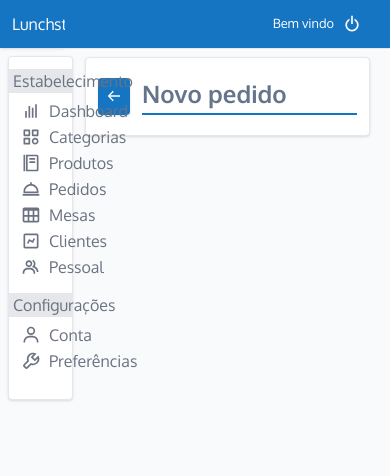
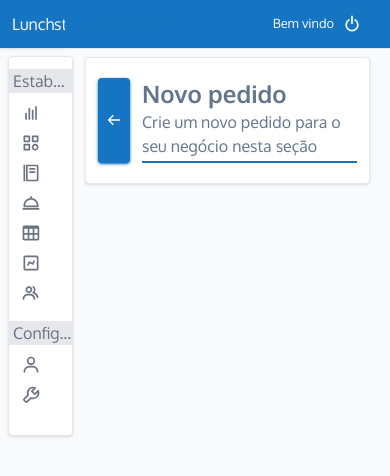
Before and after one commit to gabeFrancisco/LunchStack.Web, a React (Vite) app: page /dashboard/pedidos/novoPedido in a window 390 px wide. Shown: the top 476 px of the page. Built offline with nearby package versions, Linux system fonts and the light colour scheme; no server answers.

Commit message:
styling and responsive design take 1

```diff
--- a/src/components/Category/CategoryCard.tsx
+++ b/src/components/Category/CategoryCard.tsx
@@ -16,7 +16,7 @@ function CategoryCard(props: Props) {
   return (
     <div key={props.index}>
       <div
-        className="relative flex flex-row justify-between w-full m-1 rounded shadow cursor-pointer hover:bg-slate-200"
+        className="relative flex flex-row justify-between w-full m-1 transition ease-in-out rounded shadow cursor-pointer hover:-translate-y-1 hover:shadow-lg"
         onClick={handleInfoModal}
       >
         <div className="mr-5">
--- a/src/components/Category/CategoryToolbar.tsx
+++ b/src/components/Category/CategoryToolbar.tsx
@@ -4,10 +4,10 @@ interface Props {
 
 function CategoryToolbar(props: Props) {
   return (
-    <div className="flex flex-row w-full py-2 border-b">
+    <div className="flex flex-row w-full py-2 mb-2 border-b">
       <button
         onClick={props.newCategoryModalState}
-        className="px-3 py-1 text-sm text-white rounded bg-primary hover:bg-blue-900"
+        className="px-3 py-1 text-sm text-white transition ease-in-out rounded shadow shadow-primary bg-primary hover:bg-blue-900"
       >
         Nova Categoria!
       </button>
--- a/src/components/OrderSheet/OrderSheetToolbar.tsx
+++ b/src/components/OrderSheet/OrderSheetToolbar.tsx
@@ -10,7 +10,7 @@ function OrderSheetToolbar(props: Props) {
     <div className="flex flex-row w-full py-2 borber-b">
       <button
         onClick={() => navigate("novoPedido")}
-        className="px-3 py-1 text-sm text-white rounded bg-primary hover:bg-blue-900"
+        className="transition ease-in-out px-3 py-1 shadow shadow-primary text-sm text-white rounded bg-primary hover:bg-blue-900"
       >Novo pedido!</button>
     </div>
   );
--- a/src/components/Products/ProductToolbar.tsx
+++ b/src/components/Products/ProductToolbar.tsx
@@ -7,7 +7,7 @@ function ProductToolbar(props: Props) {
     <div className="flex flex-row w-full py-2 border-b">
       <button
         onClick={props.newProductModalState}
-        className="px-3 py-1 text-sm text-white rounded bg-primary hover:bg-blue-900"
+        className="transition ease-in-out px-3 py-1 text-sm text-white rounded shadow shadow-primary bg-primary hover:bg-blue-900"
       >
         Novo produto!
       </button>
--- a/src/components/SectionTitle/SectionTitle.tsx
+++ b/src/components/SectionTitle/SectionTitle.tsx
@@ -17,7 +17,7 @@ const SectionTitle = (props: SectionTitleProps) => {
         <button
           title="Voltar"
           onClick={handleBackPage}
-          className="px-2 py-1 mr-3 text-white rounded shadow bg-primary"
+          className="px-2 py-1 mr-3 text-white rounded shadow shadow-primary bg-primary"
         >
           <BiArrowBack></BiArrowBack>
         </button>
--- a/src/components/Sidebar/Sidebar.tsx
+++ b/src/components/Sidebar/Sidebar.tsx
@@ -69,7 +69,7 @@ function Sidebar() {
       </div>
       <ul className="w-full py-3 m-2 bg-white border rounded shadow">
         <div>
-          <p className="pl-1 bg-gray-200">Estabelecimento</p>
+          <p className="pl-1 truncate bg-gray-200">Estabelecimento</p>
           <div className="px-3 pt-1 pb-3">
             {shop.map((el, index) => (
               <li key={index} className="">
@@ -77,14 +77,14 @@ function Sidebar() {
                   className="flex flex-row items-center my-0.5 hover:text-primary"
                   to={el.url}
                 >
-                  <div className="mr-2 text-xl">{el.icon}</div>
-                  {el.name}
+                  <div className="my-1 mr-0 text-xl lg:mr-2 lg:my-0">{el.icon}</div>
+                  <span className="hidden lg:block">{el.name}</span>
                 </Link>
               </li>
             ))}
           </div>
         </div>
-          <p className="pl-1 bg-gray-200">Configurações</p>
+          <p className="pl-1 truncate bg-gray-200">Configurações</p>
           <div className="px-3 pt-1 pb-3">
             {config.map((el, index) => (
               <li key={index}>
@@ -92,8 +92,8 @@ function Sidebar() {
                   className="flex flex-row items-center my-0.5 hover:text-primary"
                   to={el.url}
                 >
-                  <div className="mr-2 text-xl">{el.icon}</div>
-                  {el.name}
+                  <div className="my-1 mr-0 text-xl lg:mr-2 lg:my-0">{el.icon}</div>
+                  <span className="hidden lg:block">{el.name}</span>
                 </Link>
               </li>
             ))}
--- a/src/components/Table/TableToolbar.tsx
+++ b/src/components/Table/TableToolbar.tsx
@@ -7,7 +7,7 @@ function TableToolbar(props: Props) {
     <div className="flex flex-row w-full py-2 border-b">
       <button
         onClick={props.newTableModalState}
-        className="px-3 py-1 text-sm text-white rounded bg-primary hover:bg-blue-900"
+        className="px-3 py-1 text-sm text-white transition ease-in-out rounded shadow shadow-primary bg-primary hover:bg-blue-900"
       >
         Nova Mesa!
       </button>
--- a/src/pages/dashboard/novoPedido.tsx
+++ b/src/pages/dashboard/novoPedido.tsx
@@ -1,8 +1,18 @@
+import { useFormik } from "formik";
 import SectionTitle from "../../components/SectionTitle/SectionTitle";
 
 function NovoPedidoPage() {
+  const formik = useFormik({
+    initialValues: {},
+    onSubmit: (values) => {
+
+    }
+  })
   return ( <div>
-    <SectionTitle title="Novo pedido" backRoute="/dashboard/pedidos"/>
+    <SectionTitle title="Novo pedido" subtitle="Crie um novo pedido para o seu negócio nesta seção" backRoute="/dashboard/pedidos"/>
+    <form onSubmit={formik.handleSubmit}>
+
+    </form>
   </div> );
 }
 
```
